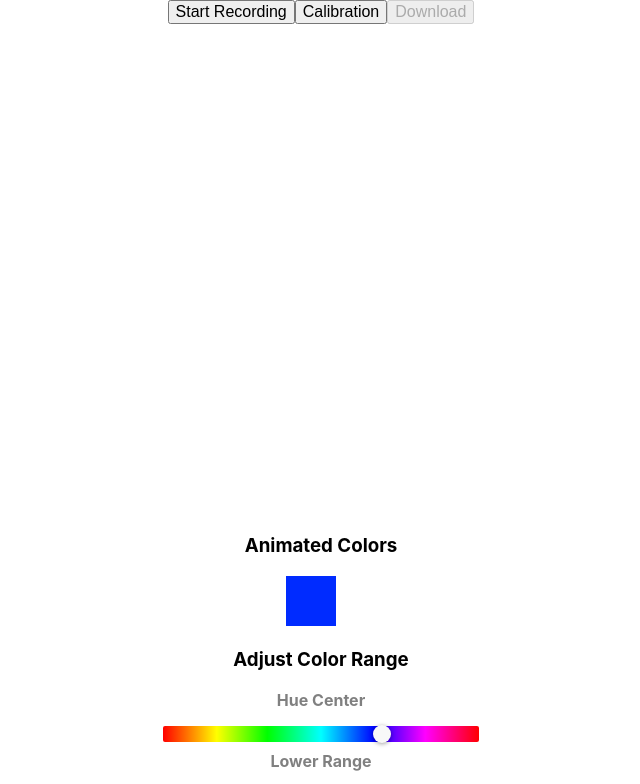
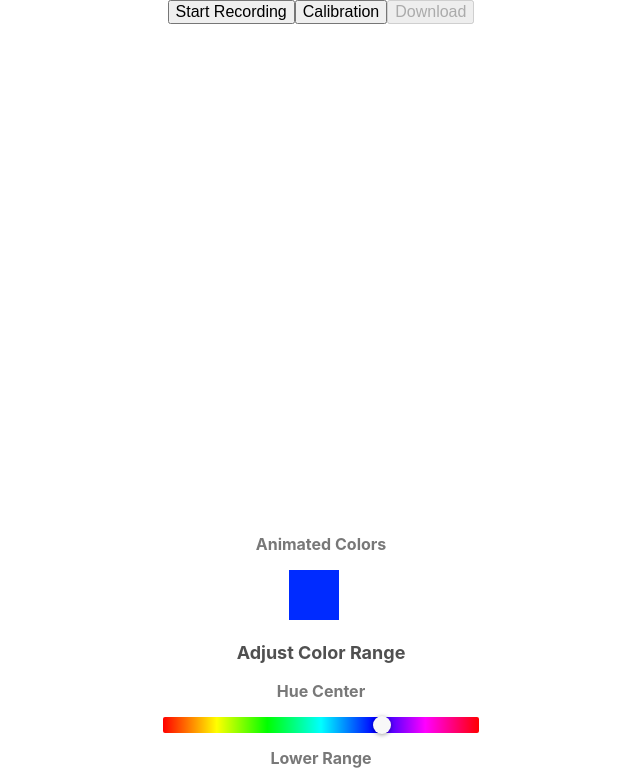
Before and after one commit to ianboru/juggle-tracker-js, a React (Create React App) app: page / in a window 1280 px wide. Shown: the top 784 px of the page, without its empty margins (319-959 px from the left). Built offline with nearby package versions, Linux system fonts and the light colour scheme; no server answers.

Commit message:
minor styles and restored dynamic star sizing

```diff
--- a/src/App.css
+++ b/src/App.css
@@ -6,7 +6,10 @@
   animation: App-logo-spin infinite 20s linear;
   height: 40vmin;
 }
-
+.primary-header{
+  font-size: 18px;
+  color : #505050;
+ }
 .App-header {
   background-color: #282c34;
   min-height: 100vh;
@@ -19,7 +22,7 @@
 }
 .secondary-header{
   font-size: 16px;
-  color : gray;
+  color : #787878;
 }
 canvas{
   margin : 0 auto;
--- a/src/App.js
+++ b/src/App.js
@@ -484,7 +484,7 @@ class App extends Component {
   render() {
 
     const sliders =
-        <div style={{"marginTop" : '20px' ,"paddingTop": "5px", "marginBottom" : '20px'}} className="sliders">
+        <div style={{"paddingTop" : '15px', "marginBottom" : '15px'}} className="sliders">
           <h3 className="secondary-header">Lower Range</h3>
           <div style={{"width": "80px", "display" :"inline-block"}}>Hue</div><input style={{"width": "30px", "marginRight" : "10px", "marginLeft" : "10px"}} value={this.state.lh}/><input name="lh" type="range" min={0} max={360} step={1} value={this.state.lh} onChange={this.handleHSVSliderChange}/>
           <br/>
@@ -504,7 +504,7 @@ class App extends Component {
           <div
             onClick={()=>{this.selectColor(index)}}
             style={{
-              'marginRight': '20px',
+              'marginRight': '15px',
               'display':'inline-block',
               'backgroundColor' : cvutils.calculateCurrentHSVString(colorRange,1),
               'width' : '50px',
@@ -551,13 +551,13 @@ class App extends Component {
           style={{
             width : '350px',
             margin : '0 auto',
-            marginBottom : '20px;'
+            marginBottom : '15px'
           }}
          >
-         <h3>Animated Colors</h3>
+         <h3 className="secondary-header">Animated Colors</h3>
           {colorSwatches}
         </div>
-        <h3>Adjust Color Range</h3>
+        <h3 className="primary-header">Adjust Color Range</h3>
         <h3 className="secondary-header">Hue Center</h3>
         <div
           style={{
@@ -567,7 +567,6 @@ class App extends Component {
           }}
          >
           <HuePicker
-
             color={ this.state.pickedColor }
             onChangeComplete={ this.handleColorPickerChangeComplete }
           />
--- a/src/drawingUtils.js
+++ b/src/drawingUtils.js
@@ -107,7 +107,7 @@ function drawStars(context,positions, existingStarsX, existingStarsY, existingSt
           newStarsY.push(y + (.5-Math.random())*r)
           newStarsDx.push(2*(.5-Math.random())) // With a random velocity
           newStarsDy.push(2*(.5-Math.random()))
-          newStarsSize.push(2 + Math.random()*2) // And a random size
+          newStarsSize.push(positions[i]['r'].slice(-1).pop()/10 + Math.random()*2) // And a random size
           newStarsColor.push('#'+Math.floor(Math.random()*16777215).toString(16))
           //newStarsSize.push(positions[i]['r'].slice(-1).pop()/10 + Math.random()*2) // And a random size
         }
```
